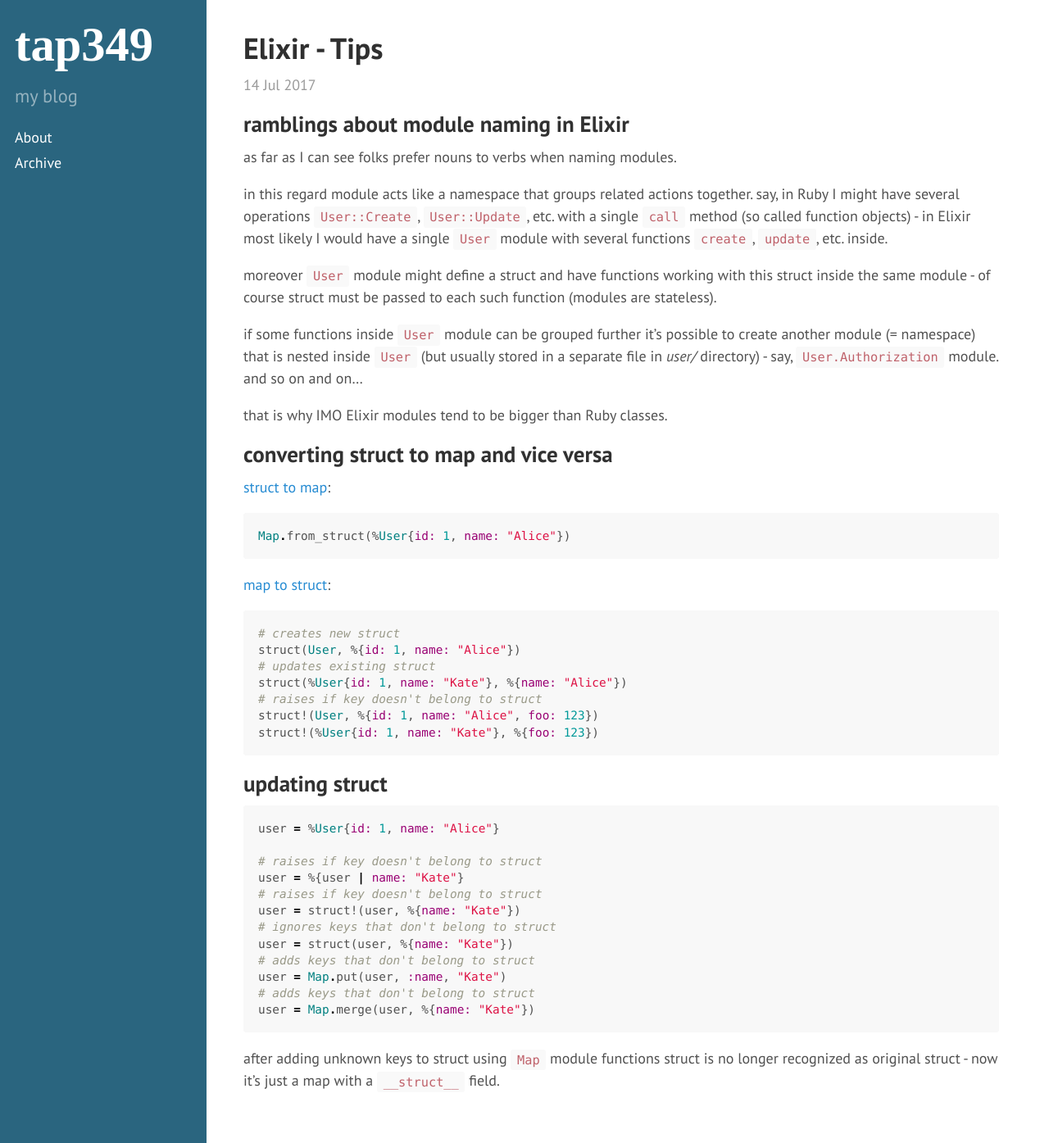
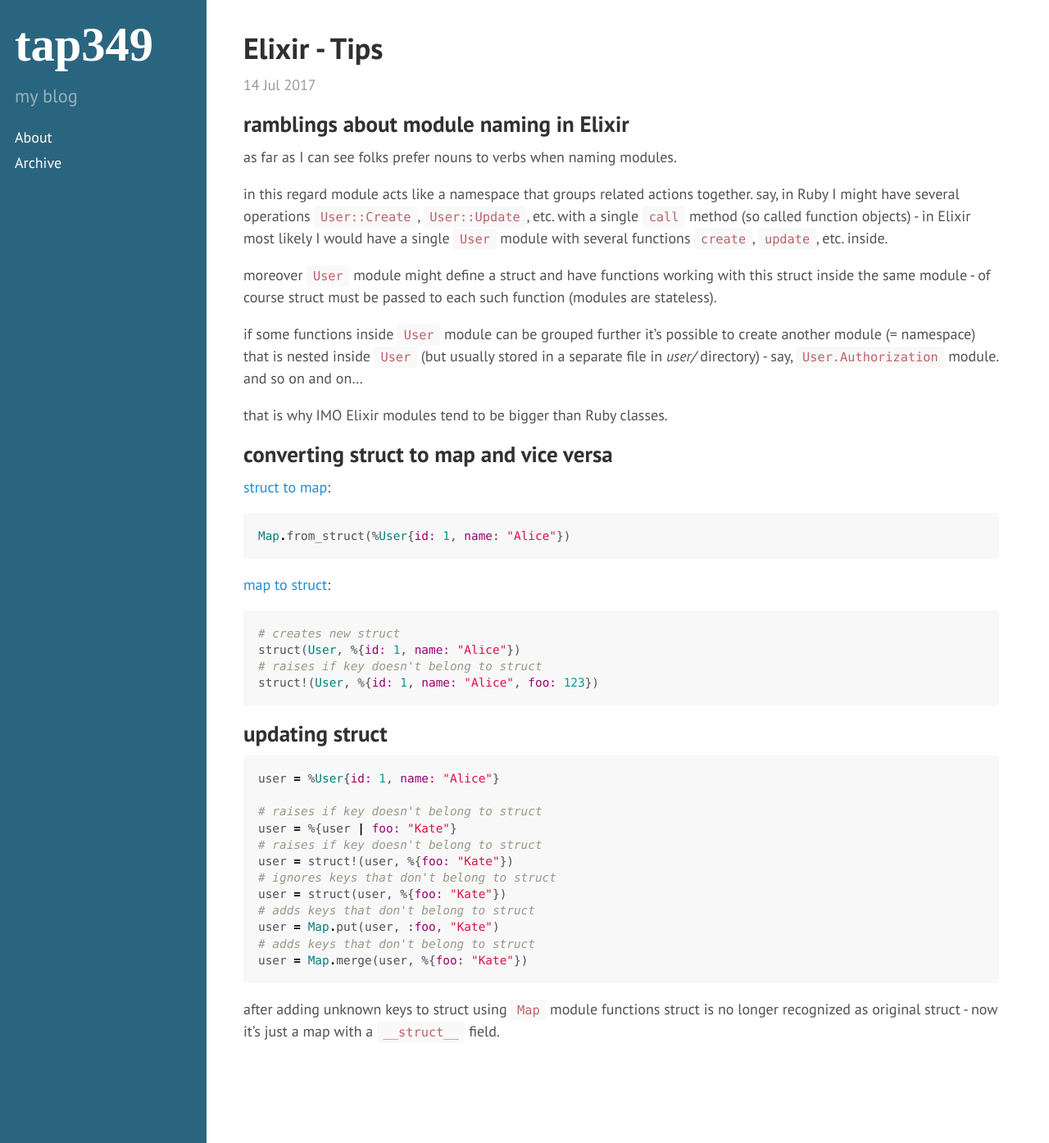
Before and after one commit to tap349/tap349.github.io, a Jekyll site: the page built from _posts/2017-07-14-elixir-tips.md, in a window 1280 px wide and 1395 px high. Shown: the whole window at 82% size. Built offline with Jekyll 4.4.1, drawn with Linux system fonts in a browser that asks for light colours.

Commit message:
update 2017-07-23_12:52:46

````diff
--- a/_posts/2017-07-14-elixir-tips.md
+++ b/_posts/2017-07-14-elixir-tips.md
@@ -42,11 +42,8 @@ Map.from_struct(%User{id: 1, name: "Alice"})
 ```elixir
 # creates new struct
 struct(User, %{id: 1, name: "Alice"})
-# updates existing struct
-struct(%User{id: 1, name: "Kate"}, %{name: "Alice"})
 # raises if key doesn't belong to struct
 struct!(User, %{id: 1, name: "Alice", foo: 123})
-struct!(%User{id: 1, name: "Kate"}, %{foo: 123})
 ```
 
 ## updating struct
@@ -55,15 +52,15 @@ struct!(%User{id: 1, name: "Kate"}, %{foo: 123})
 user = %User{id: 1, name: "Alice"}
 
 # raises if key doesn't belong to struct
-user = %{user | name: "Kate"}
+user = %{user | foo: "Kate"}
 # raises if key doesn't belong to struct
-user = struct!(user, %{name: "Kate"})
+user = struct!(user, %{foo: "Kate"})
 # ignores keys that don't belong to struct
-user = struct(user, %{name: "Kate"})
+user = struct(user, %{foo: "Kate"})
 # adds keys that don't belong to struct
-user = Map.put(user, :name, "Kate")
+user = Map.put(user, :foo, "Kate")
 # adds keys that don't belong to struct
-user = Map.merge(user, %{name: "Kate"})
+user = Map.merge(user, %{foo: "Kate"})
 ```
 
 after adding unknown keys to struct using `Map` module functions struct is no
````
